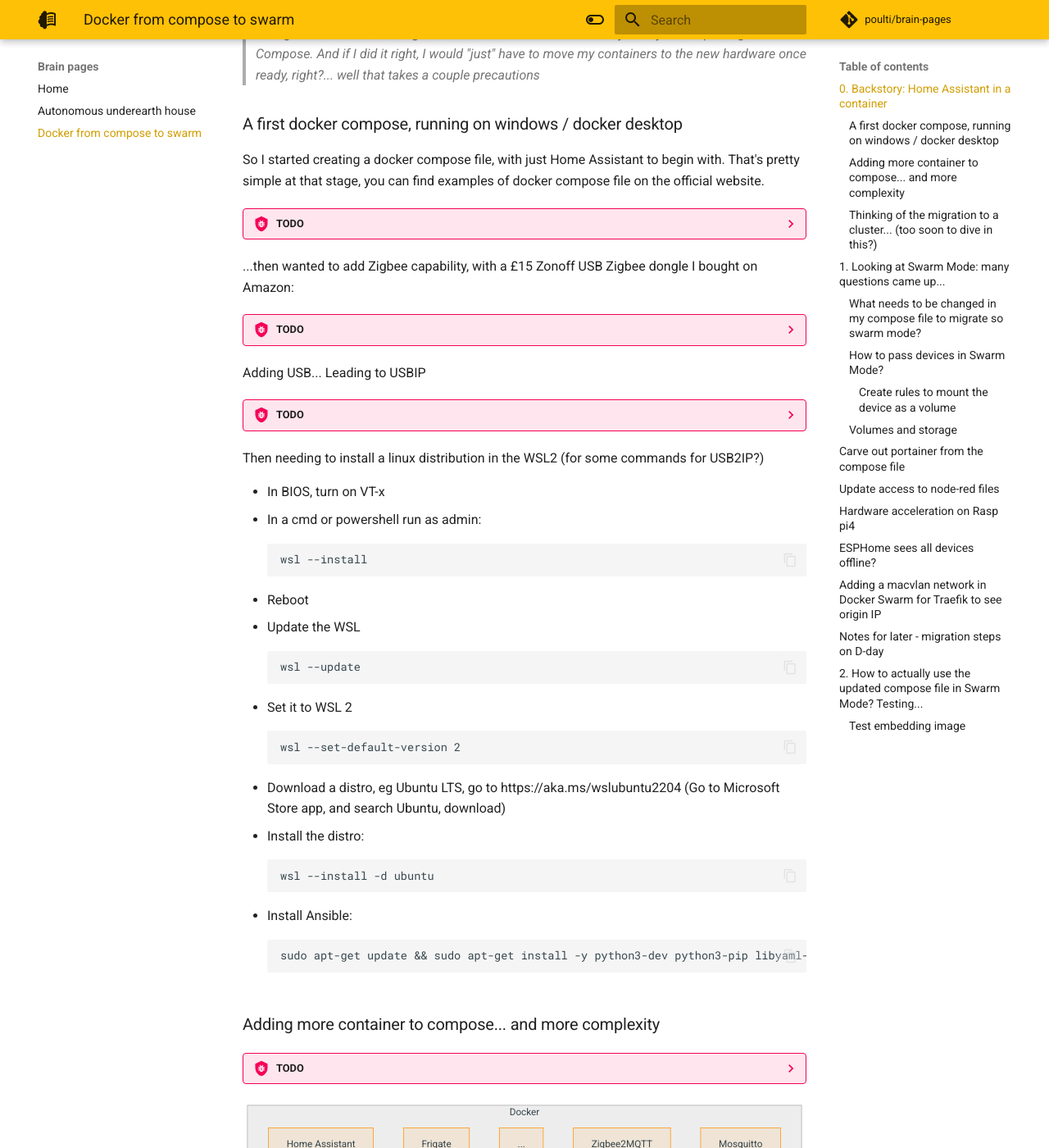
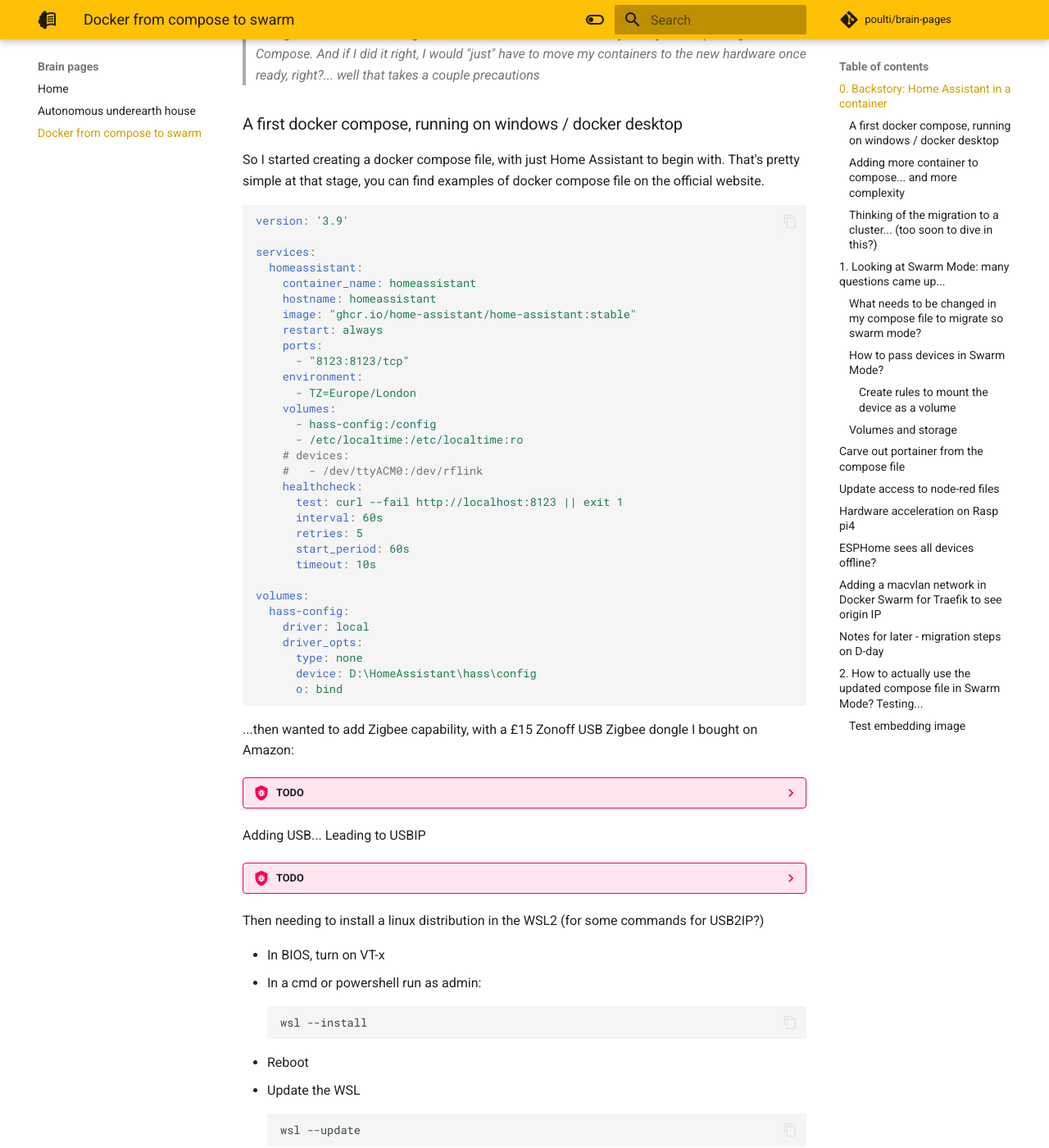
Before and after one commit to poulti/brain-pages, an MkDocs documentation site: the page built from docs/docker-from-compose-to-swarm.md, in a window 1280 px wide and 1400 px high, scrolled down 790 px. Shown: the whole window at 82% size. Built offline with MkDocs 1.6.1 and Material for MkDocs 9.7.7, drawn with Linux system fonts in a browser that asks for light colours; comment, search, counter and statistics services are not loaded.

Commit message:
Add simple compose with just hass

````diff
--- a/docs/docker-from-compose-to-swarm.md
+++ b/docs/docker-from-compose-to-swarm.md
@@ -24,8 +24,40 @@
 
 So I started creating a docker compose file, with just Home Assistant to begin with. That's pretty simple at that stage, you can find examples of docker compose file on the official website.
 
-??? bug "TODO"
-    Simple container, local bind
+```yaml
+version: '3.9'
+
+services:
+  homeassistant:
+    container_name: homeassistant
+    hostname: homeassistant
+    image: "ghcr.io/home-assistant/home-assistant:stable"
+    restart: always
+    ports:
+      - "8123:8123/tcp"
+    environment:
+      - TZ=Europe/London
+    volumes:
+      - hass-config:/config
+      - /etc/localtime:/etc/localtime:ro
+    # devices:
+    #   - /dev/ttyACM0:/dev/rflink
+    healthcheck:
+      test: curl --fail http://localhost:8123 || exit 1
+      interval: 60s
+      retries: 5
+      start_period: 60s
+      timeout: 10s
+
+volumes:
+  hass-config:
+    driver: local
+    driver_opts:
+      type: none
+      device: D:\HomeAssistant\hass\config
+      o: bind
+```
+
 
 ...then wanted to add Zigbee capability, with a £15 Zonoff USB Zigbee dongle I bought on Amazon:
 
````
